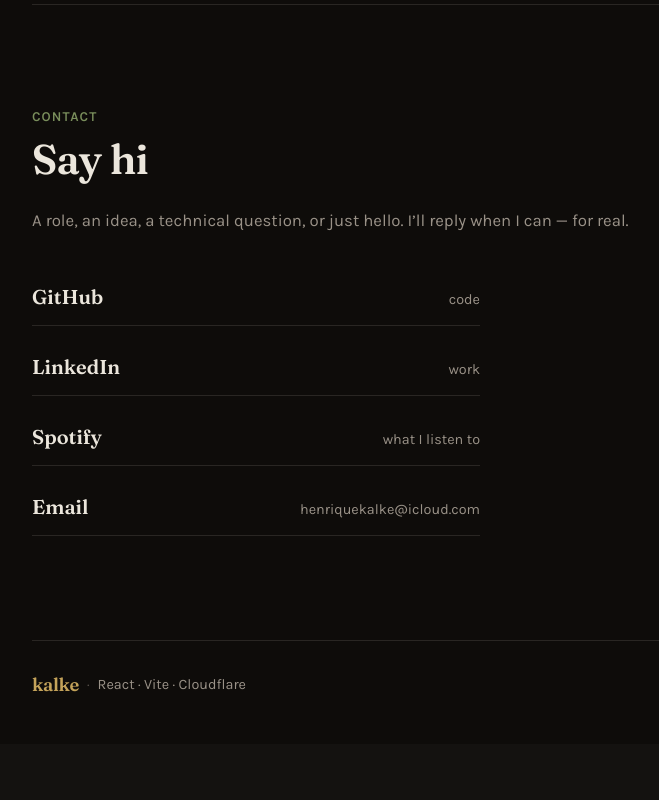
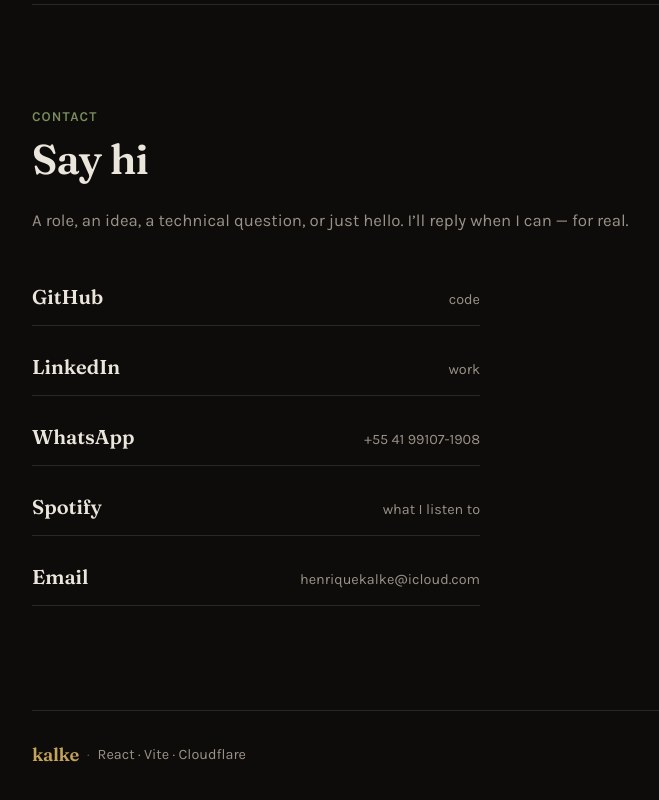
Before and after one commit to kalke/kalke, a React (Vite) app: page / in a window 1280 px wide. Shown: the part 2954-3754 px from the top of the page, without its empty margins (64-723 px from the left). Before the commit the page ends 3698 px from the top, so only its background shows below. Built offline with nearby package versions, Linux system fonts and the light colour scheme.

Commit message:
Add WhatsApp contact link to the site.

```diff
--- a/src/react-app/content.ts
+++ b/src/react-app/content.ts
@@ -148,6 +148,11 @@
 					note: "trabalho",
 				},
 				{
+					label: "WhatsApp",
+					href: "https://wa.me/5541991071908",
+					note: "(41) 99107-1908",
+				},
+				{
 					label: "Spotify",
 					href: "https://open.spotify.com/user/12149692772?si=09f6c534878040e1",
 					note: "o que eu escuto",
@@ -254,6 +259,11 @@
 					note: "work",
 				},
 				{
+					label: "WhatsApp",
+					href: "https://wa.me/5541991071908",
+					note: "+55 41 99107-1908",
+				},
+				{
 					label: "Spotify",
 					href: "https://open.spotify.com/user/12149692772?si=09f6c534878040e1",
 					note: "what I listen to",
```
